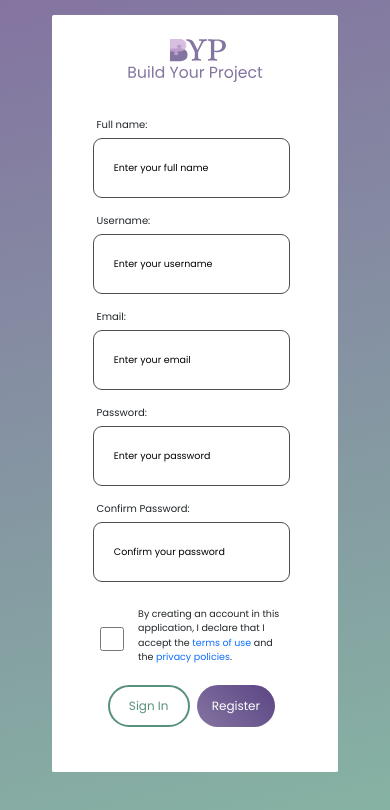
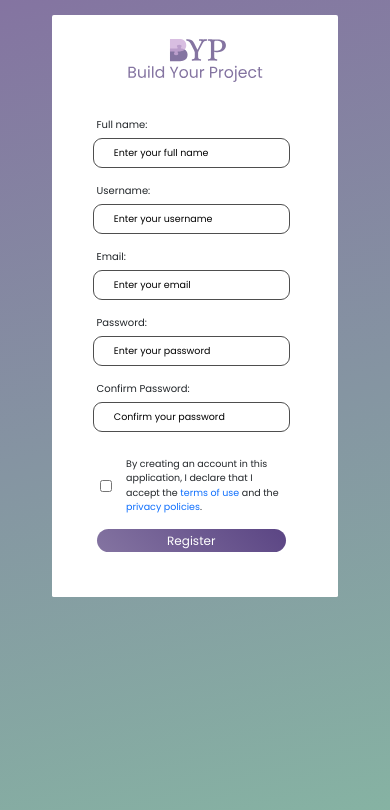
Before and after one commit to GreenBerries-BYP/BuildYourProject-front, a React (Vite) app in the folder frontend/: page /register in a window 390 px wide. Shown: the top 810 px of the page. Built offline with nearby package versions, Linux system fonts and the light colour scheme.

Commit message:
chore: responsividade login e cadastro

```diff
--- a/frontend/src/pages/Login.jsx
+++ b/frontend/src/pages/Login.jsx
@@ -106,7 +106,7 @@ const Login = () => {
 
               <div className="d-flex align-items-center">
                 <input
-                  className="check-form me-2"
+                  className="check-form me-4"
                   type="checkbox"
                   id="manter_logado"
                 />
@@ -115,16 +115,16 @@ const Login = () => {
                 </label>
               </div>
 
-              <div className="d-flex justify-content-between gap-5">
+              <div className="row pt-5 d-flex justify-content-between gap-5">
                 <button
-                  className="btn-change-page flex-fill text-center"
+                  className="col-12 col-lg-5 mx-3 py-2 btn-change-page flex-fill text-center"
                   onClick={() => navigate("/register")}
                 >
                   {t("login.register")}
                 </button>
 
                 <button
-                  className="btn-acesso-verde flex-fill d-flex justify-content-center align-items-center"
+                  className="col-12 col-lg-5 mx-3 py-2 btn-acesso-verde flex-fill d-flex justify-content-center align-items-center"
                   type="submit"
                   disabled={loading}
                 >
--- a/frontend/src/pages/Register.jsx
+++ b/frontend/src/pages/Register.jsx
@@ -147,7 +147,7 @@ const Register = () => {
 
           <span className="row py-5 d-flex align-items-center align-self-center">
             <input
-              className="col-1 check"
+              className="col-1 check-form"
               type="checkbox"
               id="acceptTerms"
               checked={acceptTerms}
@@ -180,12 +180,9 @@ const Register = () => {
             </div>
           )}
 
-          <div className="row px-5 d-flex justify-content-center text-center gap-4">
-            <button className="col btn-change-page justify-content-center" onClick={() => navigate("/login")}>
-              {t("login.signIn")}
-            </button>
+          <div className="row d-flex justify-content-center text-center gap-4">
             <button
-              className="col btn-cadastro justify-content-center"
+              className="col-12 col-lg-5 py-2 py-lg-4 w-100 btn-cadastro justify-content-center"
               type="submit"
               disabled={loading}
             >
--- a/frontend/src/styles/Landing.css
+++ b/frontend/src/styles/Landing.css
@@ -343,11 +343,14 @@
   height: 50%;
 }
 
-.carousel-item img {
-  width: 90%;
-  height: 50%;
+.carousel button.carousel-control-prev,
+.carousel button.carousel-control-next {
+  width: 4rem;
+  height: 4rem;
+  border-radius: 50px;
+  background: var(--gray-color);
+  align-self: center;
 }
-
 
 #sobre {
   display: flex;
@@ -474,6 +477,11 @@ footer h3 {
     width: 75vw;
   }
 
+  .carousel {
+    width: 80%;
+    height: 50%;
+  }
+
   .carousel button.carousel-control-prev,
   .carousel button.carousel-control-next {
     width: 5rem;
--- a/frontend/src/styles/LoginCadastro.css
+++ b/frontend/src/styles/LoginCadastro.css
@@ -17,7 +17,7 @@ label {
 
 .input-text {
   font-size: 1.9rem;
-  height: 60px;
+  height: 6rem;
   border-radius: 9px;
   background-color: var(--form-bg);
   border: 1px solid var(--gray-color);
@@ -43,9 +43,9 @@ label {
   color: var(--btn-green);
 }
 
-.check {
-  width: 24px;
-  height: 24px;
+.check-form {
+  width: 2.4rem;
+  height: 2.4rem;
   margin-right: 10px;
 }
 
@@ -82,12 +82,11 @@ label {
 
 .check-label {
   font-size: 1.9rem;
+  justify-content: center;
+  align-items: center;
+  margin: 0;
 }
 
-.check-form {
-  width: 22px;
-  height: 22px;
-}
 
 .alert {
   width: fit-content;
```
